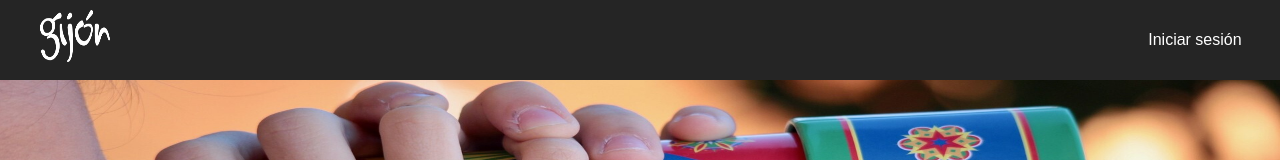
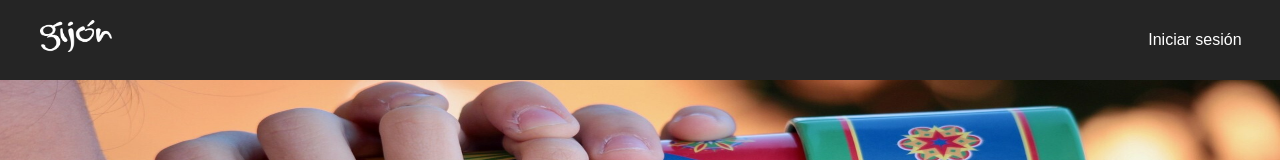
Before and after one commit to luispardosuarez/Project11x12-Frontend-Team1-Gijon23_24-1, a Vue app: page / in a window 1280 px wide. Shown: the top 160 px of the page. Built offline with nearby package versions, Linux system fonts and the light colour scheme.

Commit message:
added routerlink to logo

```diff
--- a/src/components/general/Header.vue
+++ b/src/components/general/Header.vue
@@ -11,7 +11,9 @@ const isLoggedIn = ref(false);
 
 <div id="headerContainer">
 
-    <img class="logo" src="../../assets/icons/gijon.png" alt="">
+    <RouterLink to="/">
+        <img class="logo" src="../../assets/icons/gijon.png" alt="Logo">
+    </RouterLink>
 
     <div class="headerLinkLogged" v-if="isLoggedIn">
         <RouterLink class="routerLink" to="/"> <img src="../../assets/icons/home.svg"> </RouterLink>
@@ -82,9 +84,9 @@ img {
 
 @media only screen and (min-width: 768px){
     .logo {
-        width: 7%;
-        margin-left: 30px;
-        padding: 10px;
+        width: 40%;
+        margin-left: 20px;
+        padding: 20px;
     }
 
     .headerLink {
```
